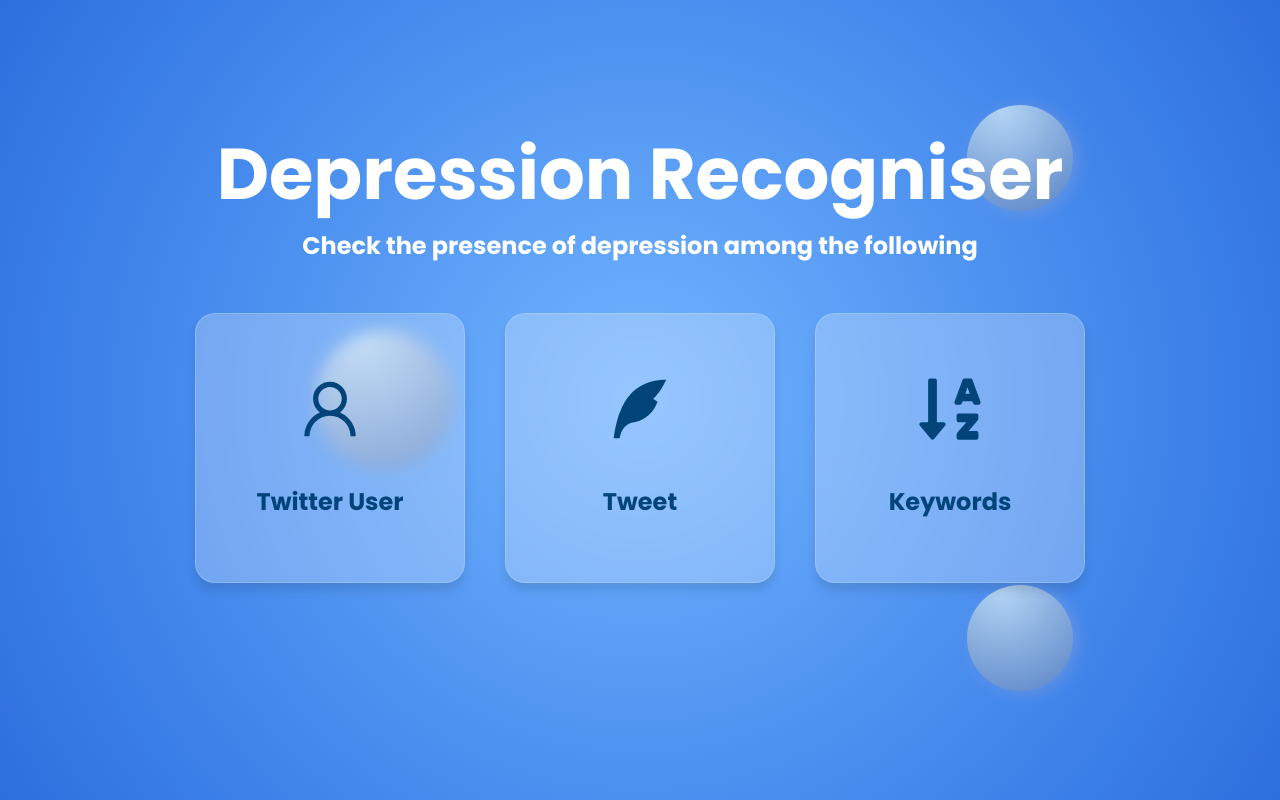
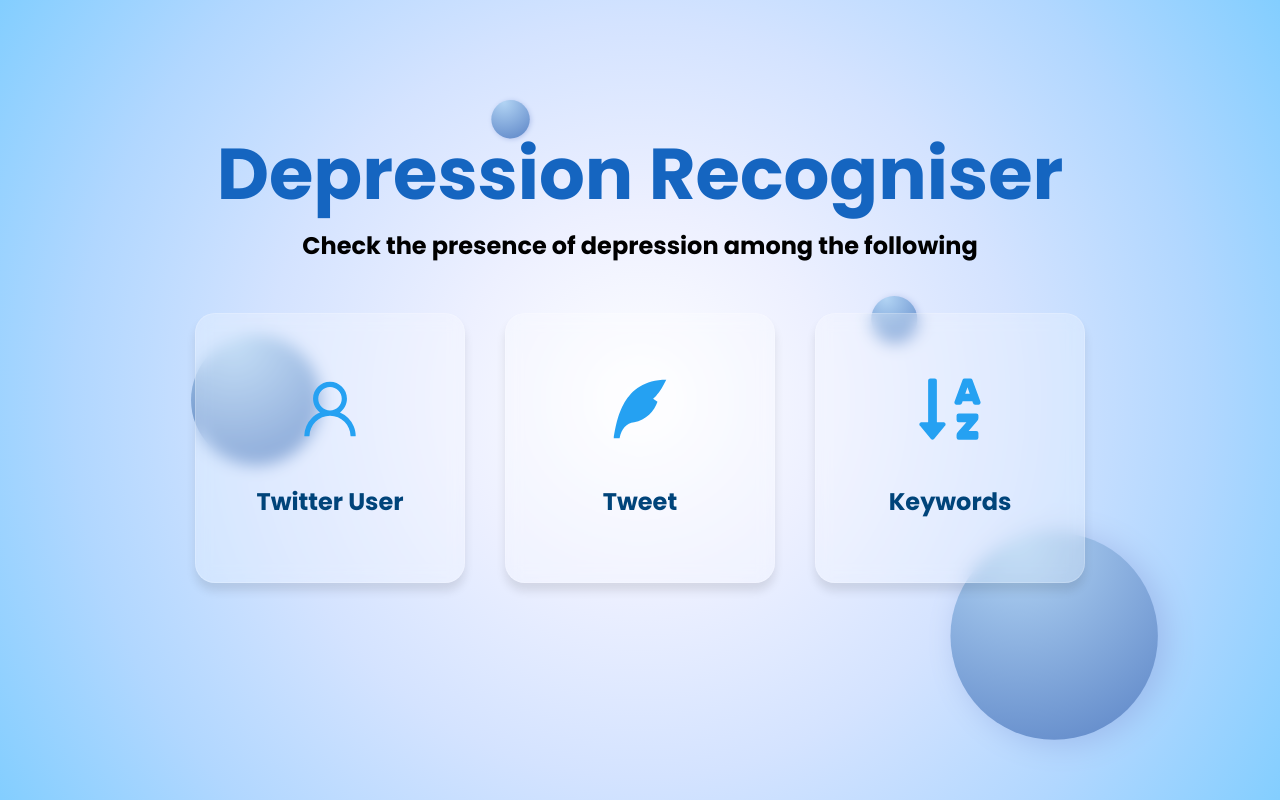
Before and after one commit to adarshajit/Depression-Recognizer-for-Twitter, a React (Create React App) app in the folder frontend/: page / in a window 1280 px wide. Built offline with nearby package versions, Linux system fonts and the light colour scheme.

Commit message:
critical hot fixes 🚨

```diff
--- a/frontend/src/components/Sidebar/SidebarData.js
+++ b/frontend/src/components/Sidebar/SidebarData.js
@@ -12,7 +12,7 @@ export const SidebarData = [
   },
   {
     title: "Twitter User",
-    path: "/user",
+    path: "/twitterHandle",
     icon: <FaIcons.FaUser />,
     cName: "nav-text",
   },
--- a/frontend/src/pages/Dashboard/Chart/index.js
+++ b/frontend/src/pages/Dashboard/Chart/index.js
@@ -5,7 +5,7 @@ const Chart = () => {
     <>
       <div class="flex-wrapper">
         <div class="single-chart">
-          <svg viewBox="0 0 36 36" class="circular-chart orange">
+          <svg viewBox="0 0 36 36" class="circular-chart yellow">
             <path
               class="circle-bg"
               d="M18 2.0845
@@ -14,13 +14,13 @@ const Chart = () => {
             />
             <path
               class="circle"
-              stroke-dasharray="30, 100"
+              stroke-dasharray="85, 100"
               d="M18 2.0845
           a 15.9155 15.9155 0 0 1 0 31.831
           a 15.9155 15.9155 0 0 1 0 -31.831"
             />
             <text x="18" y="20.35" class="percentage">
-              30%
+              85%
             </text>
           </svg>
         </div>
--- a/frontend/src/pages/Dashboard/Chart/style.css
+++ b/frontend/src/pages/Dashboard/Chart/style.css
@@ -53,16 +53,16 @@
   }
 }
 
-.circular-chart.orange .circle {
-  stroke: #ff9f00;
+.circular-chart.yellow .circle {
+  stroke: rgb(255, 219, 61);
 }
 
 .circular-chart.green .circle {
   stroke: #4cc790;
 }
 
-.circular-chart.blue .circle {
-  stroke: #3c9ee5;
+.circular-chart.orange .circle {
+  stroke: darkorange;
 }
 
 .percentage {
--- a/frontend/src/pages/Dashboard/UserInfo/UserElements.js
+++ b/frontend/src/pages/Dashboard/UserInfo/UserElements.js
@@ -14,8 +14,9 @@ export const GridContainer = styled.div`
 
 export const Analytics = styled.div`
   height: 400px;
-  background-color: #e1e8ed;
+  /* background-color: #e1e8ed; */
   border-radius: 20px;
+  background-image: linear-gradient(to top left, #ffb003, #ffcb03);
   /* box-shadow: 0 8px 16px 0 rgba(31, 38, 135, 0.37); */
   @media screen and (min-width: 1500px) {
     height: 650px;
@@ -58,7 +59,15 @@ export const P = styled.p`
 
 export const RecentTweets = styled.div`
   height: 400px;
-  background: rgba(74, 144, 226, 0.5);
+  /* background: rgba(74, 144, 226, 0.5); */
+  background-image: linear-gradient(
+    to left top,
+    #4692ff,
+    #3e9bff,
+    #3aa4ff,
+    #3cacff,
+    #44b4ff
+  );
   backdrop-filter: blur(9px);
   -webkit-backdrop-filter: blur(9px);
   /* box-shadow: 0 8px 16px 0 rgba(31, 38, 135, 0.37); */
--- a/frontend/src/pages/Dashboard/UserInfo/index.js
+++ b/frontend/src/pages/Dashboard/UserInfo/index.js
@@ -45,6 +45,7 @@ const UserInfo = () => {
                     style={{
                       fill: "#1DA1F2",
                       fontSize: "32px",
+                      marginLeft: "28px",
                     }}
                   />
                   <Sub>Followers</Sub>
@@ -58,7 +59,11 @@ const UserInfo = () => {
               <BoxWrapper>
                 <div>
                   <FaIcons.FaUserCheck
-                    style={{ fill: "#1DA1F2", fontSize: "32px" }}
+                    style={{
+                      fill: "#1DA1F2",
+                      fontSize: "32px",
+                      marginLeft: "28px",
+                    }}
                   />
                   <Sub>Following</Sub>
                 </div>
@@ -71,7 +76,11 @@ const UserInfo = () => {
               <BoxWrapper>
                 <div>
                   <BiIcons.BiMessageAltEdit
-                    style={{ fill: "#1DA1F2", fontSize: "32px" }}
+                    style={{
+                      fill: "#1DA1F2",
+                      fontSize: "32px",
+                      marginLeft: "28px",
+                    }}
                   />
                   <Sub>No of posts</Sub>
                 </div>
--- a/frontend/src/pages/Home/homeElements.js
+++ b/frontend/src/pages/Home/homeElements.js
@@ -6,20 +6,23 @@ import { Link } from "react-router-dom";
 
 export const HomeWrapper = styled.div`
   height: 100%;
+  /* background-image: radial-gradient(circle, #ffff, #25a1f2); */
   background-image: radial-gradient(
     circle,
-    #73b4ff,
-    #5fa3f8,
-    #4d91f0,
-    #3c80e8,
-    #2e6ede
+    #ffffff,
+    #edf0ff,
+    #d4e3ff,
+    #b1d7ff,
+    #83ceff
   );
 `;
 
 export const HomeContainer = styled.div`
   height: 100vh;
   display: flex;
+  position: relative;
   flex-direction: column;
+  overflow: hidden;
 
   @media screen and (max-width: 768px) {
     height: 800px;
@@ -29,21 +32,37 @@ export const HomeContainer = styled.div`
 export const Img1 = styled.img`
   position: absolute;
   top: 50%;
-  left: 30%;
+  left: 20%;
+  width: 130px;
   transform: translate(-50%, -50%);
 `;
 
 export const Img2 = styled.img`
   position: absolute;
   top: 80%;
-  left: 80%;
+  left: 83%;
+  width: 270px;
   transform: translate(-50%, -50%);
+
+  @media screen and (max-width: 768px) {
+    top: 90%;
+    width: 100px;
+  }
 `;
 
 export const Img3 = styled.img`
   position: absolute;
-  top: 20%;
-  left: 80%;
+  top: 15%;
+  left: 40%;
+  width: 50px;
+  transform: translate(-50%, -50%);
+`;
+
+export const Img4 = styled.img`
+  position: absolute;
+  top: 40%;
+  left: 70%;
+  width: 60px;
   transform: translate(-50%, -50%);
 `;
 export const H1 = styled.h1`
@@ -53,7 +72,7 @@ export const H1 = styled.h1`
   font-size: 50px;
   font-weight: 700;
   font-size: 72px;
-  color: #fff;
+  color: #1565c0;
   z-index: 10;
 
   @media screen and (max-width: 768px) {
@@ -74,7 +93,7 @@ export const P = styled.p`
   font-weight: 700;
   text-align: center;
   margin-bottom: 50px;
-  color: #fff;
+  color: #000;
 
   @media screen and (max-width: 768px) {
     font-size: 18px;
@@ -83,12 +102,14 @@ export const P = styled.p`
 `;
 
 export const BoxGrid = styled.div`
-  display: grid;
-  grid-template-columns: repeat(3, 1fr);
+  display: flex;
+  flex-direction: row;
   grid-gap: 40px;
   align-self: center;
+  justify-content: center;
+
   @media screen and (max-width: 768px) {
-    grid-template-columns: 1fr;
+    flex-direction: column;
   }
 `;
 
@@ -106,7 +127,6 @@ export const Box = styled.div`
 
   &:hover {
     cursor: pointer;
-    border: 3px solid #1da1f2;
     background: rgba(255, 255, 255, 0.65);
     box-shadow: 0 8px 32px 0 rgba(31, 38, 135, 0.37);
     backdrop-filter: blur(2.5px);
@@ -115,7 +135,12 @@ export const Box = styled.div`
   }
 
   @media screen and (max-width: 768px) {
-    width: 280px;
+    width: 350px;
+    height: 110px;
+  }
+
+  @media screen and (max-width: 376px) {
+    width: 270px;
     height: 110px;
   }
 `;
@@ -124,6 +149,7 @@ export const BoxItems = styled.div`
   display: flex;
   flex-direction: column;
   align-self: center;
+  width: 100%;
 
   @media screen and (max-width: 768px) {
     flex-direction: row;
@@ -134,7 +160,7 @@ export const UserIcon = styled(User)`
   margin: 60px 0 40px 0;
   align-self: center;
   font-size: 70px;
-  fill: #00447a;
+  fill: #25a1f2;
   @media screen and (max-width: 768px) {
     margin: 30px 10px 0 40px;
     font-size: 50px;
@@ -145,7 +171,7 @@ export const KeyIcon = styled(Keywords)`
   margin: 60px 0 40px 0;
   align-self: center;
   font-size: 70px;
-  fill: #00447a;
+  fill: #25a1f2;
 
   @media screen and (max-width: 768px) {
     margin: 30px 10px 0 40px;
@@ -157,17 +183,20 @@ export const QuillIcon = styled(Quill)`
   margin: 60px 0 40px 0;
   align-self: center;
   font-size: 70px;
-  fill: #00447a;
+  fill: #25a1f2;
   @media screen and (max-width: 768px) {
     margin: 30px 10px 0 40px;
     font-size: 50px;
   }
 `;
 export const Text = styled.p`
+  display: flex;
+  align-items: center;
+  justify-content: center;
   font-size: 24px;
   font-weight: 700;
-  align-self: center;
   color: #00447a;
+  width: 100%;
   @media screen and (max-width: 768px) {
     margin: 25px 0 0 30px;
     font-size: 18px;
--- a/frontend/src/pages/Home/index.js
+++ b/frontend/src/pages/Home/index.js
@@ -16,6 +16,7 @@ import {
   Img1,
   Img2,
   Img3,
+  Img4,
 } from "./homeElements";
 import balls1 from "../../assets/ball1.svg";
 import balls2 from "../../assets/ball2.svg";
@@ -26,6 +27,7 @@ const Home = () => {
         <Img1 src={balls1} />
         <Img2 src={balls2} />
         <Img3 src={balls2} />
+        <Img4 src={balls2} />
         <HomeContainer>
           <H1>Depression Recogniser</H1>
           <P>Check the presence of depression among the following</P>
```
